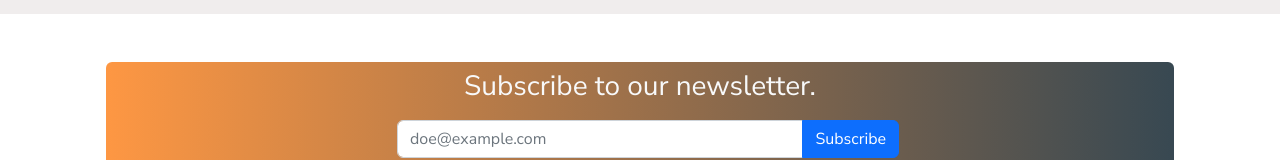
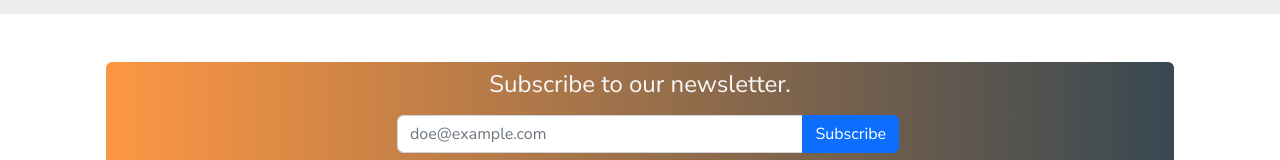
Before and after one commit to ndiranguW/weigo-web, a React (Create React App) app: page / in a window 1280 px wide. Shown: the part 1157-1317 px from the top of the page. Built offline with nearby package versions, Linux system fonts and the light colour scheme; no server answers.

Commit message:
ch: change font size

```diff
--- a/src/components/custom/Contact.js
+++ b/src/components/custom/Contact.js
@@ -5,7 +5,7 @@ const Contact = () => {
   return (
     <div className="container p-5">
       <div className="row p-2 rounded contact-form">
-        <h3 className="text-center text-light">Subscribe to our newsletter.</h3>
+        <h3 className="text-center text-light fs-4">Subscribe to our newsletter.</h3>
         <div className="col-sm-12 col-lg-6 mx-auto ">
           <form>
             <div className="input-group input-group-md m-2">
```
